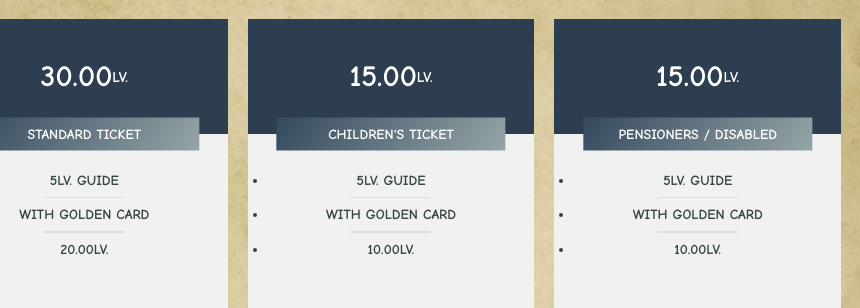
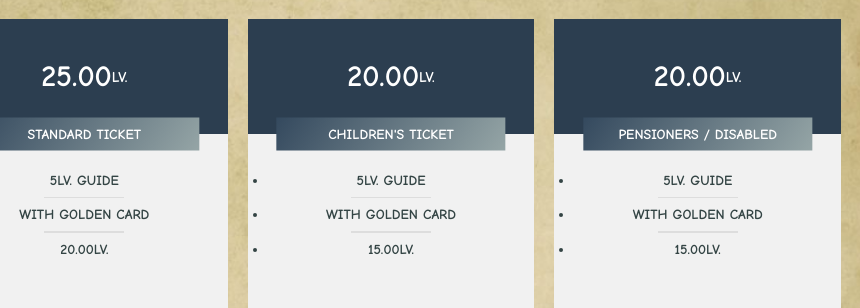
Before and after one commit to TangraComplex/TangraComplex.github.io, a plain HTML site: page buyaticket.html in a window 1280 px wide. Shown: the part 400-708 px from the top of the page, 249-1109 px from the left. Drawn offline with Linux system fonts and the light colour scheme.

Commit message:
Add files via upload

```diff
--- a/buyaticket.html
+++ b/buyaticket.html
@@ -36,7 +36,7 @@
         <div class="container">
             <div class="pricing-table table1">
               <div class="pricing-header">
-                <div class="price"><span>30.00</span>lv.</div>
+                <div class="price"><span>25.00</span>lv.</div>
                 <div class="title">Standard ticket</div>
               </div>
               <ul class="pricing-list">
@@ -53,7 +53,7 @@
 
             <div class="pricing-table table2">
               <div class="pricing-header">
-                <div class="price"><span>15.00</span>lv.</div>
+                <div class="price"><span>20.00</span>lv.</div>
                 <div class="title">Children's ticket
                 </div>
               </div>
@@ -63,7 +63,7 @@
                 <li><strong></strong> with golden card</li>
                 <div class="border"></div>
                 <div class="border"></div>
-                <li><strong></strong> 10.00lv.</li>
+                <li><strong></strong> 15.00lv.</li>
               </ul>
               <br>
               <a href="#">Order Now</a>
@@ -71,7 +71,7 @@
 
             <div class="pricing-table table3">
               <div class="pricing-header">
-                <div class="price"><span>15.00</span>lv.</div>
+                <div class="price"><span>20.00</span>lv.</div>
                 <div class="title">Pensioners / Disabled</div>
               </div>
               <ul class="pricing-list">
@@ -80,7 +80,7 @@
                 <li><strong></strong> with golden card</li>
                 <div class="border"></div>
                 <div class="border"></div>
-                <li><strong></strong> 10.00lv.</li>
+                <li><strong></strong> 15.00lv.</li>
               </ul>
               <br>
               <a href="#">Order Now</a>
```
